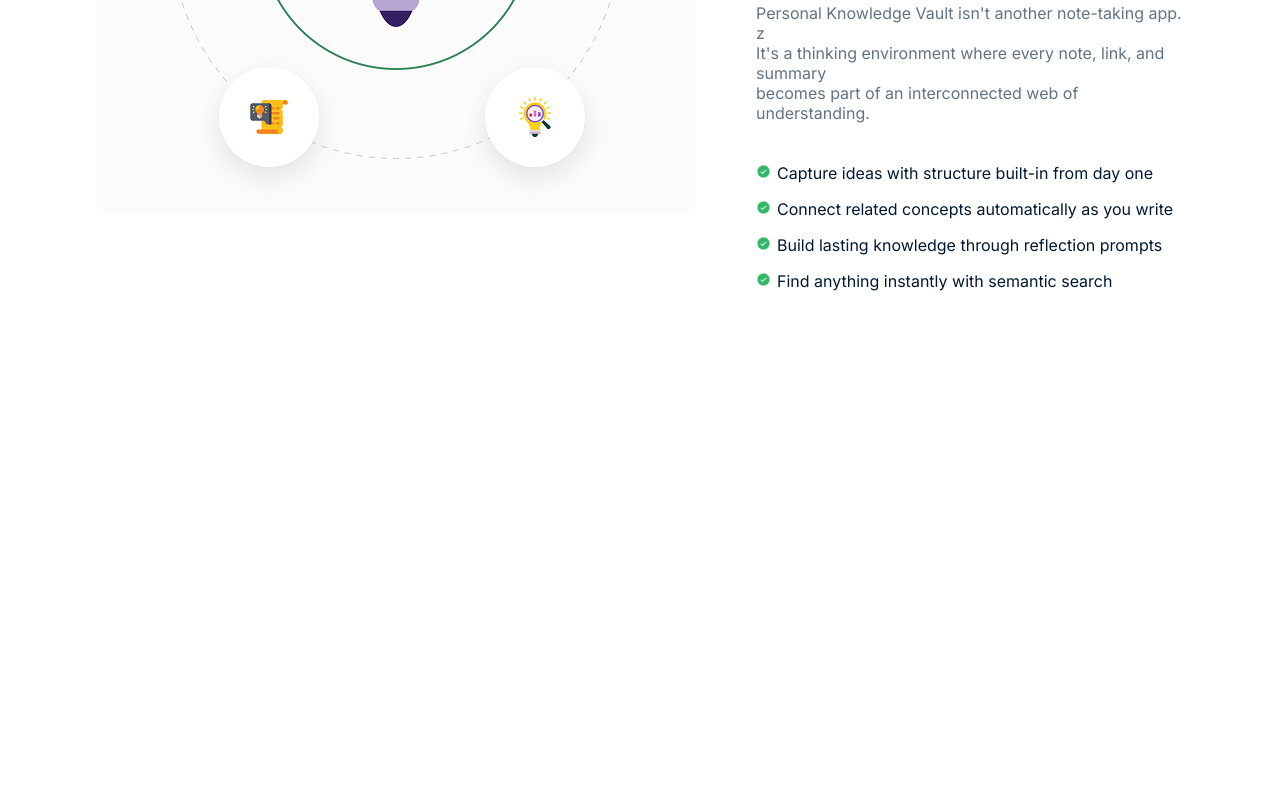
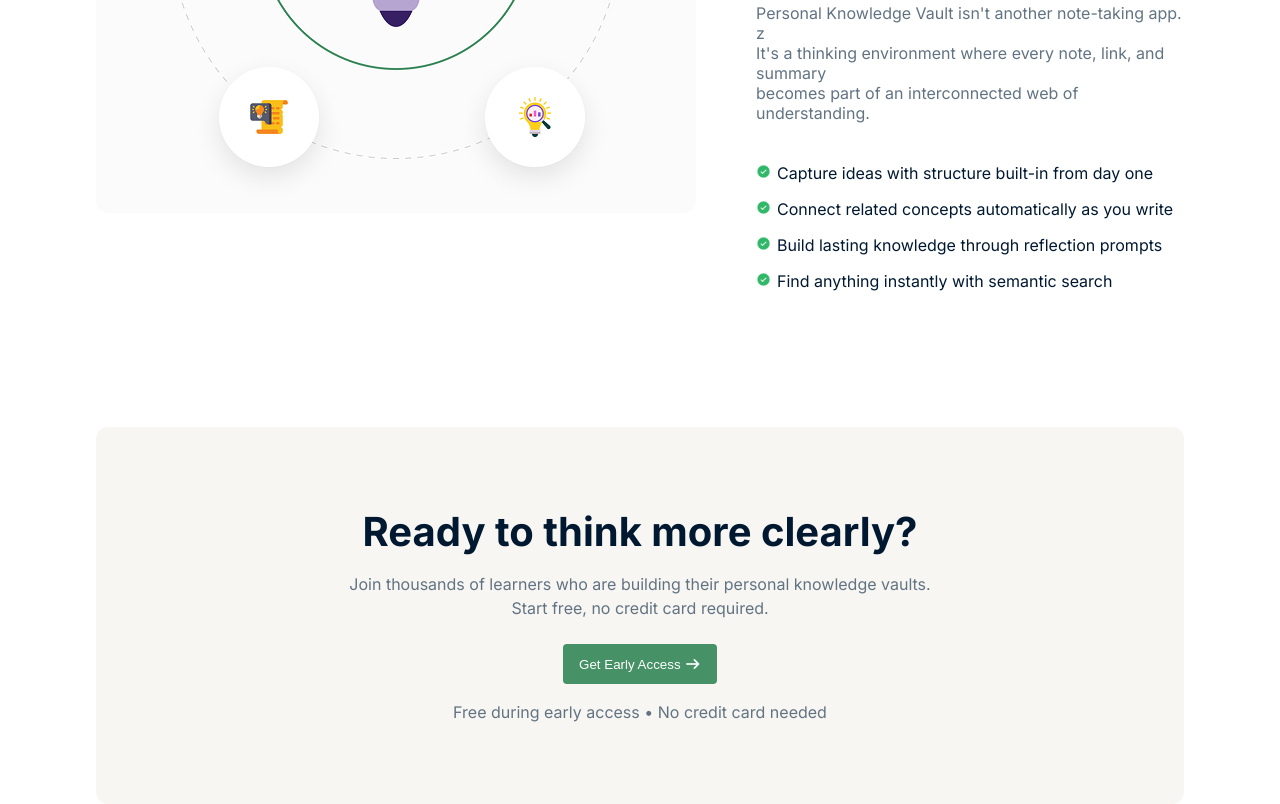
Before and after one commit to farhan-al-shahrier-siam/B13-A01-Knowledge-Vault, a plain HTML site: page index.html in a window 1280 px wide. Shown: the part 1724-2528 px from the top of the page. Before the commit the page ends 2031 px from the top, so only its background shows below. Drawn offline with Linux system fonts and the light colour scheme.

Commit message:
Early access section is added as per the figma design

```diff
--- a/index.html
+++ b/index.html
@@ -99,5 +99,16 @@
         </section>
     </section>
 
+    <section id="early-access-section">
+        <section class="early-access-container">
+            <div class="early-access-content">
+                <h1>Ready to think more clearly?</h1>
+                <p class="early-access-info">Join thousands of learners who are building their personal knowledge vaults.<br>Start free, no credit card required.</p>
+                <button class="btn">Get Early Access <i class="fa-solid fa-arrow-right"></i></button>
+                <p>Free during early access • No credit card needed</p>
+            </div>
+        </section>
+    </section>
+
 </body>
 </html>
--- a/styles/styles.css
+++ b/styles/styles.css
@@ -219,3 +219,42 @@
     width: 15px;
     margin-right: 6px;
 }
+
+#early-access-section{
+    margin-top: 120px;
+}
+
+#early-access-section .early-access-container{
+    width: 85%;
+    max-width: 1360px;
+    margin: 0 auto;
+    background-color: #F7F6F2;
+    border-radius: 12px;
+    padding: 80px 40px;
+    text-align: center;
+}
+
+.early-access-container .early-access-content h1{
+    font-size: 40px;
+    color: #001931;
+    margin-bottom: 16px;
+}
+
+.early-access-content .early-access-info{
+    color: #627382;
+    font-size: 16px;
+    line-height: 24px;
+    margin-bottom: 24px;
+    font-weight: 400;
+}
+
+.early-access-content button{
+    margin-bottom: 16px;
+}
+
+.early-access-content p{
+    color: #627382;
+    font-size: 16px;
+    line-height: 24px;
+    font-weight: 400;
+}
```
